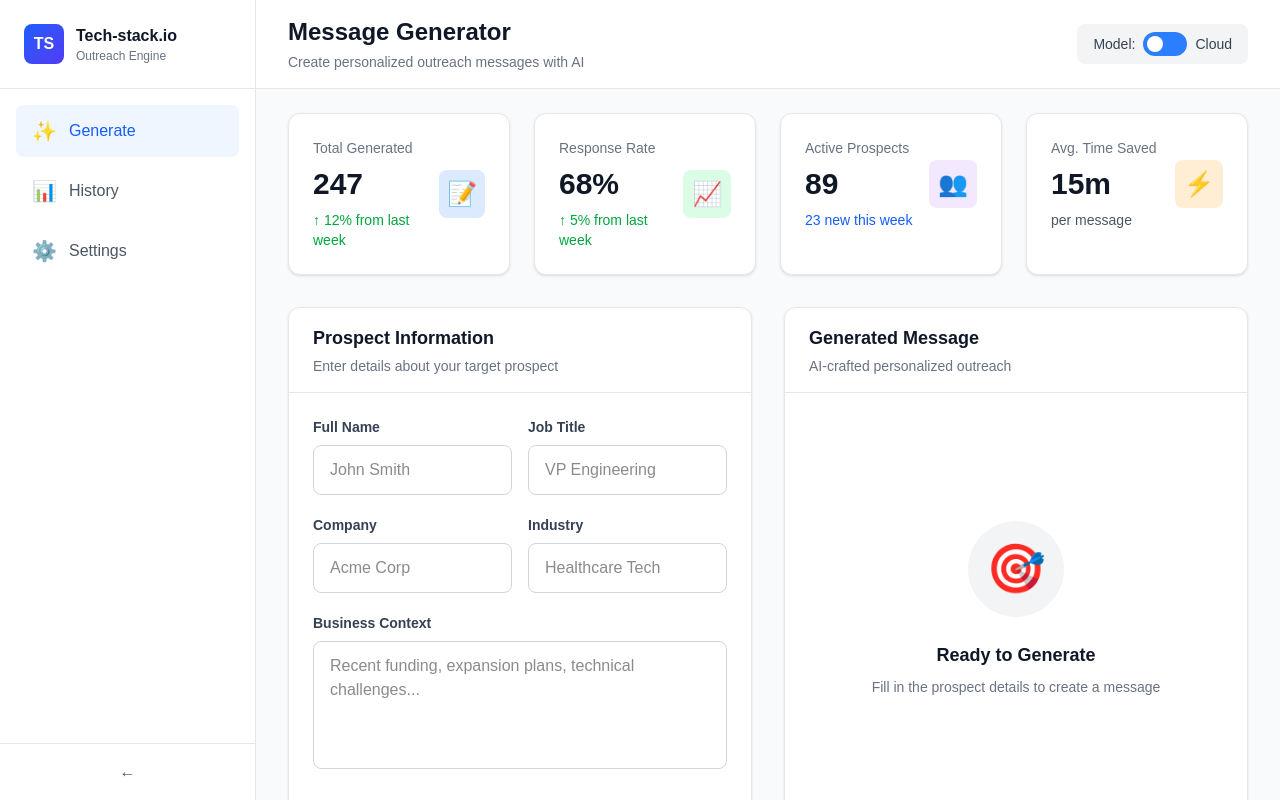
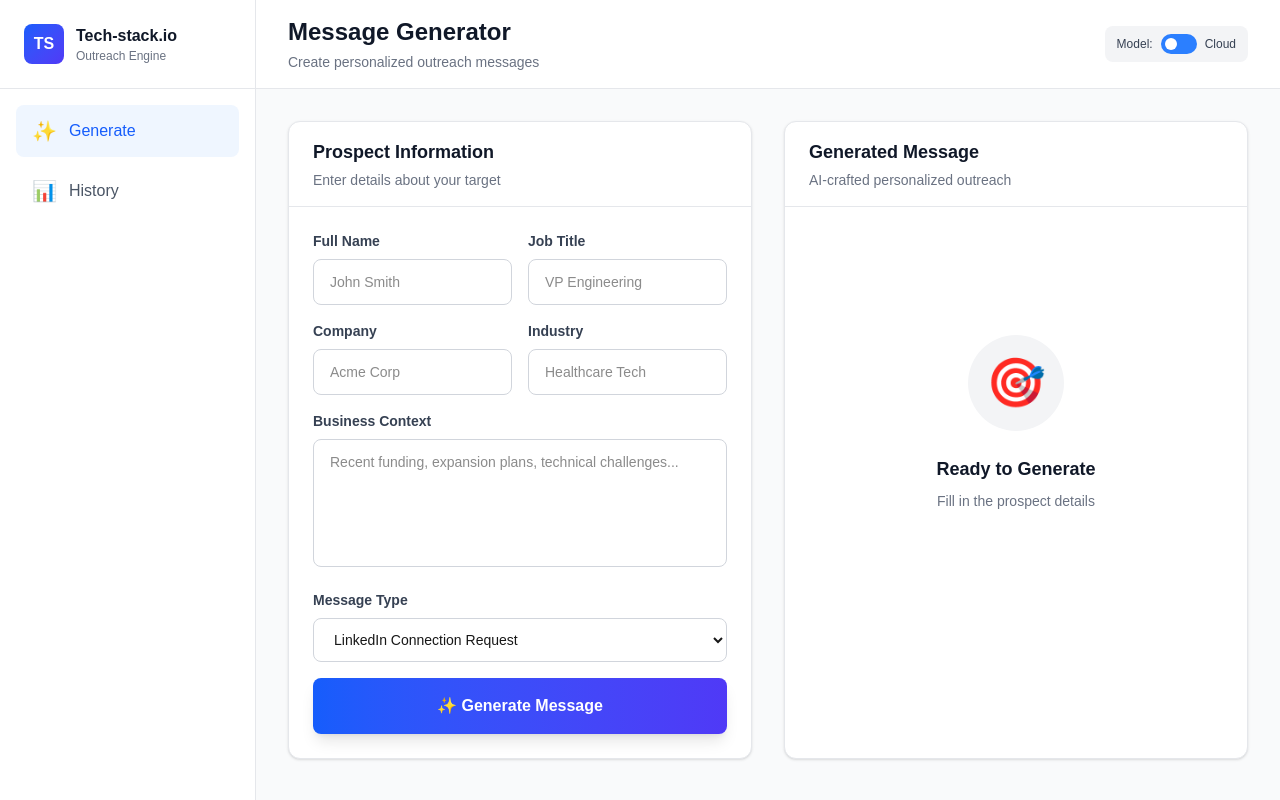
Before and after one commit to mihayzptx/outreach_engine, a Next.js app: page / in a window 1280 px wide. Built offline with nearby package versions, Linux system fonts and the light colour scheme.

Commit message:
Remove dashboard

```diff
--- a/app/page.tsx
+++ b/app/page.tsx
@@ -17,7 +17,7 @@ export default function Home() {
   const [message, setMessage] = useState('')
   const [loading, setLoading] = useState(false)
   const [copied, setCopied] = useState(false)
-  const [sidebarOpen, setSidebarOpen] = useState(true)
+  const [sidebarOpen, setSidebarOpen] = useState(false)
 
   const handleSubmit = async (e: React.FormEvent) => {
     e.preventDefault()
@@ -43,10 +43,17 @@ export default function Home() {
 
   return (
     <div className="flex h-screen bg-gray-50">
+      {/* Mobile Overlay */}
+      {sidebarOpen && (
+        <div
+          className="fixed inset-0 bg-black/50 z-20 lg:hidden"
+          onClick={() => setSidebarOpen(false)}
+        />
+      )}
+
       {/* Sidebar */}
-      <aside className={`${sidebarOpen ? 'w-64' : 'w-20'} bg-white border-r border-gray-200 transition-all duration-300 flex flex-col`}>
-        <div className="p-6 border-b border-gray-200 flex items-center justify-between">
-          {sidebarOpen ? (
+      <aside className={`${sidebarOpen ? 'translate-x-0' : '-translate-x-full'} lg:translate-x-0 fixed lg:static w-64 bg-white border-r border-gray-200 transition-transform duration-300 z-30 h-full flex flex-col`}>
+        <div className="p-6 border-b border-gray-200">
           <div className="flex items-center gap-3">
             <div className="w-10 h-10 bg-gradient-to-br from-blue-600 to-indigo-600 rounded-lg flex items-center justify-center">
               <span className="text-white font-bold">TS</span>
@@ -56,133 +63,77 @@ export default function Home() {
               <p className="text-xs text-gray-500">Outreach Engine</p>
             </div>
           </div>
-          ) : (
-            <div className="w-10 h-10 bg-gradient-to-br from-blue-600 to-indigo-600 rounded-lg flex items-center justify-center mx-auto">
-              <span className="text-white font-bold">TS</span>
-            </div>
-          )}
         </div>
 
         <nav className="flex-1 p-4 space-y-2">
-          <button className="w-full flex items-center gap-3 px-4 py-3 bg-blue-50 text-blue-600 rounded-lg font-medium">
+          <button
+            onClick={() => setSidebarOpen(false)}
+            className="w-full flex items-center gap-3 px-4 py-3 bg-blue-50 text-blue-600 rounded-lg font-medium"
+          >
             <span className="text-xl">✨</span>
-            {sidebarOpen && <span>Generate</span>}
+            <span>Generate</span>
           </button>
-          <Link href="/history" className="w-full flex items-center gap-3 px-4 py-3 text-gray-600 hover:bg-gray-50 rounded-lg font-medium">
+          <Link
+            href="/history"
+            onClick={() => setSidebarOpen(false)}
+            className="w-full flex items-center gap-3 px-4 py-3 text-gray-600 hover:bg-gray-50 rounded-lg font-medium"
+          >
             <span className="text-xl">📊</span>
-            {sidebarOpen && <span>History</span>}
+            <span>History</span>
           </Link>
-          <button className="w-full flex items-center gap-3 px-4 py-3 text-gray-600 hover:bg-gray-50 rounded-lg font-medium">
-            <span className="text-xl">⚙️</span>
-            {sidebarOpen && <span>Settings</span>}
-          </button>
         </nav>
-
-        <button
-          onClick={() => setSidebarOpen(!sidebarOpen)}
-          className="p-4 border-t border-gray-200 text-gray-600 hover:bg-gray-50"
-        >
-          {sidebarOpen ? '←' : '→'}
-        </button>
       </aside>
 
       {/* Main Content */}
-      <main className="flex-1 overflow-auto">
+      <main className="flex-1 overflow-auto w-full">
         {/* Top Bar */}
-        <header className="bg-white border-b border-gray-200 px-8 py-4">
+        <header className="bg-white border-b border-gray-200 px-4 lg:px-8 py-4 sticky top-0 z-10">
           <div className="flex items-center justify-between">
+            <div className="flex items-center gap-3">
+              <button
+                onClick={() => setSidebarOpen(true)}
+                className="lg:hidden p-2 hover:bg-gray-100 rounded-lg"
+              >
+                <svg className="w-6 h-6" fill="none" stroke="currentColor" viewBox="0 0 24 24">
+                  <path strokeLinecap="round" strokeLinejoin="round" strokeWidth={2} d="M4 6h16M4 12h16M4 18h16" />
+                </svg>
+              </button>
               <div>
-              <h1 className="text-2xl font-bold text-gray-900">Message Generator</h1>
-              <p className="text-sm text-gray-500 mt-1">Create personalized outreach messages with AI</p>
+                <h1 className="text-xl lg:text-2xl font-bold text-gray-900">Message Generator</h1>
+                <p className="text-xs lg:text-sm text-gray-500 mt-1 hidden sm:block">Create personalized outreach messages</p>
               </div>
-            <div className="flex items-center gap-4">
-              <div className="flex items-center gap-2 bg-gray-100 px-4 py-2 rounded-lg">
-                <span className="text-sm font-medium text-gray-700">Model:</span>
+            </div>
+            <div className="flex items-center gap-2 bg-gray-100 px-3 py-2 rounded-lg">
+              <span className="text-xs font-medium text-gray-700 hidden sm:inline">Model:</span>
               <button
                 onClick={() => setUseLocal(!useLocal)}
-                  className={`relative inline-flex h-6 w-11 items-center rounded-full transition ${useLocal ? 'bg-green-500' : 'bg-blue-500'}`}
+                className={`relative inline-flex h-5 w-9 items-center rounded-full transition ${useLocal ? 'bg-green-500' : 'bg-blue-500'}`}
               >
-                  <span className={`inline-block h-4 w-4 transform rounded-full bg-white transition ${useLocal ? 'translate-x-6' : 'translate-x-1'}`} />
+                <span className={`inline-block h-3 w-3 transform rounded-full bg-white transition ${useLocal ? 'translate-x-5' : 'translate-x-1'}`} />
               </button>
-                <span className="text-sm font-medium text-gray-700">{useLocal ? 'Local' : 'Cloud'}</span>
-              </div>
+              <span className="text-xs font-medium text-gray-700">{useLocal ? 'Local' : 'Cloud'}</span>
             </div>
           </div>
         </header>
 
-        {/* Stats Cards */}
-        <div className="px-8 py-6">
-          <div className="grid grid-cols-1 md:grid-cols-4 gap-6 mb-8">
-            <div className="bg-white rounded-xl p-6 border border-gray-200 shadow-sm">
-              <div className="flex items-center justify-between">
-                <div>
-                  <p className="text-sm text-gray-500 font-medium">Total Generated</p>
-                  <p className="text-3xl font-bold text-gray-900 mt-2">247</p>
-                  <p className="text-sm text-green-600 mt-2">↑ 12% from last week</p>
-                </div>
-                <div className="w-12 h-12 bg-blue-100 rounded-lg flex items-center justify-center">
-                  <span className="text-2xl">📝</span>
-                </div>
-              </div>
+        {/* Content */}
+        <div className="p-4 lg:p-8">
+          <div className="grid grid-cols-1 lg:grid-cols-2 gap-4 lg:gap-8 max-w-7xl mx-auto">
+            {/* Input Form */}
+            <div className="bg-white rounded-xl border border-gray-200 shadow-sm">
+              <div className="border-b border-gray-200 px-4 lg:px-6 py-4">
+                <h3 className="text-lg font-bold text-gray-900">Prospect Information</h3>
+                <p className="text-sm text-gray-500 mt-1">Enter details about your target</p>
               </div>
 
-            <div className="bg-white rounded-xl p-6 border border-gray-200 shadow-sm">
-              <div className="flex items-center justify-between">
-                <div>
-                  <p className="text-sm text-gray-500 font-medium">Response Rate</p>
-                  <p className="text-3xl font-bold text-gray-900 mt-2">68%</p>
-                  <p className="text-sm text-green-600 mt-2">↑ 5% from last week</p>
-                </div>
-                <div className="w-12 h-12 bg-green-100 rounded-lg flex items-center justify-center">
-                  <span className="text-2xl">📈</span>
-                </div>
-              </div>
-            </div>
-
-            <div className="bg-white rounded-xl p-6 border border-gray-200 shadow-sm">
-              <div className="flex items-center justify-between">
-                <div>
-                  <p className="text-sm text-gray-500 font-medium">Active Prospects</p>
-                  <p className="text-3xl font-bold text-gray-900 mt-2">89</p>
-                  <p className="text-sm text-blue-600 mt-2">23 new this week</p>
-                </div>
-                <div className="w-12 h-12 bg-purple-100 rounded-lg flex items-center justify-center">
-                  <span className="text-2xl">👥</span>
-                </div>
-              </div>
-            </div>
-
-            <div className="bg-white rounded-xl p-6 border border-gray-200 shadow-sm">
-              <div className="flex items-center justify-between">
-                <div>
-                  <p className="text-sm text-gray-500 font-medium">Avg. Time Saved</p>
-                  <p className="text-3xl font-bold text-gray-900 mt-2">15m</p>
-                  <p className="text-sm text-gray-600 mt-2">per message</p>
-                </div>
-                <div className="w-12 h-12 bg-orange-100 rounded-lg flex items-center justify-center">
-                  <span className="text-2xl">⚡</span>
-                </div>
-              </div>
-            </div>
-          </div>
-
-          {/* Main Grid */}
-          <div className="grid grid-cols-1 lg:grid-cols-2 gap-8">
-            {/* Input Form */}
-            <div className="bg-white rounded-xl border border-gray-200 shadow-sm">
-              <div className="border-b border-gray-200 px-6 py-4">
-                <h3 className="text-lg font-bold text-gray-900">Prospect Information</h3>
-                <p className="text-sm text-gray-500 mt-1">Enter details about your target prospect</p>
-              </div>
-
-              <form onSubmit={handleSubmit} className="p-6 space-y-5">
-                <div className="grid grid-cols-2 gap-4">
+              <form onSubmit={handleSubmit} className="p-4 lg:p-6 space-y-4">
+                <div className="grid grid-cols-1 sm:grid-cols-2 gap-4">
                   <div>
                     <label className="block text-sm font-semibold text-gray-700 mb-2">Full Name</label>
                     <input
                       type="text"
                       placeholder="John Smith"
-                      className="w-full px-4 py-3 border border-gray-300 rounded-lg focus:ring-2 focus:ring-blue-500 focus:border-transparent"
+                      className="w-full px-4 py-3 border border-gray-300 rounded-lg focus:ring-2 focus:ring-blue-500 focus:border-transparent text-sm"
                       value={formData.prospectName}
                       onChange={(e) => setFormData({...formData, prospectName: e.target.value})}
                       required
@@ -194,7 +145,7 @@ export default function Home() {
                     <input
                       type="text"
                       placeholder="VP Engineering"
-                      className="w-full px-4 py-3 border border-gray-300 rounded-lg focus:ring-2 focus:ring-blue-500 focus:border-transparent"
+                      className="w-full px-4 py-3 border border-gray-300 rounded-lg focus:ring-2 focus:ring-blue-500 focus:border-transparent text-sm"
                       value={formData.prospectTitle}
                       onChange={(e) => setFormData({...formData, prospectTitle: e.target.value})}
                       required
@@ -202,13 +153,13 @@ export default function Home() {
                   </div>
                 </div>
 
-                <div className="grid grid-cols-2 gap-4">
+                <div className="grid grid-cols-1 sm:grid-cols-2 gap-4">
                   <div>
                     <label className="block text-sm font-semibold text-gray-700 mb-2">Company</label>
                     <input
                       type="text"
                       placeholder="Acme Corp"
-                      className="w-full px-4 py-3 border border-gray-300 rounded-lg focus:ring-2 focus:ring-blue-500 focus:border-transparent"
+                      className="w-full px-4 py-3 border border-gray-300 rounded-lg focus:ring-2 focus:ring-blue-500 focus:border-transparent text-sm"
                       value={formData.company}
                       onChange={(e) => setFormData({...formData, company: e.target.value})}
                       required
@@ -220,7 +171,7 @@ export default function Home() {
                     <input
                       type="text"
                       placeholder="Healthcare Tech"
-                      className="w-full px-4 py-3 border border-gray-300 rounded-lg focus:ring-2 focus:ring-blue-500 focus:border-transparent"
+                      className="w-full px-4 py-3 border border-gray-300 rounded-lg focus:ring-2 focus:ring-blue-500 focus:border-transparent text-sm"
                       value={formData.industry}
                       onChange={(e) => setFormData({...formData, industry: e.target.value})}
                       required
@@ -232,7 +183,7 @@ export default function Home() {
                   <label className="block text-sm font-semibold text-gray-700 mb-2">Business Context</label>
                   <textarea
                     placeholder="Recent funding, expansion plans, technical challenges..."
-                    className="w-full px-4 py-3 border border-gray-300 rounded-lg h-32 focus:ring-2 focus:ring-blue-500 focus:border-transparent resize-none"
+                    className="w-full px-4 py-3 border border-gray-300 rounded-lg h-24 lg:h-32 focus:ring-2 focus:ring-blue-500 focus:border-transparent resize-none text-sm"
                     value={formData.context}
                     onChange={(e) => setFormData({...formData, context: e.target.value})}
                     required
@@ -242,7 +193,7 @@ export default function Home() {
                 <div>
                   <label className="block text-sm font-semibold text-gray-700 mb-2">Message Type</label>
                   <select
-                    className="w-full px-4 py-3 border border-gray-300 rounded-lg focus:ring-2 focus:ring-blue-500 focus:border-transparent"
+                    className="w-full px-4 py-3 border border-gray-300 rounded-lg focus:ring-2 focus:ring-blue-500 focus:border-transparent text-sm"
                     value={formData.messageType}
                     onChange={(e) => setFormData({...formData, messageType: e.target.value})}
                   >
@@ -256,7 +207,7 @@ export default function Home() {
                 <button
                   type="submit"
                   disabled={loading}
-                  className="w-full bg-gradient-to-r from-blue-600 to-indigo-600 text-white py-4 rounded-lg font-bold hover:from-blue-700 hover:to-indigo-700 disabled:from-gray-400 disabled:to-gray-400 transition-all shadow-lg"
+                  className="w-full bg-gradient-to-r from-blue-600 to-indigo-600 text-white py-3 lg:py-4 rounded-lg font-bold hover:from-blue-700 hover:to-indigo-700 disabled:from-gray-400 disabled:to-gray-400 transition-all shadow-lg text-sm lg:text-base"
                 >
                   {loading ? 'Generating...' : '✨ Generate Message'}
                 </button>
@@ -265,66 +216,51 @@ export default function Home() {
 
             {/* Output */}
             <div className="bg-white rounded-xl border border-gray-200 shadow-sm">
-              <div className="border-b border-gray-200 px-6 py-4">
+              <div className="border-b border-gray-200 px-4 lg:px-6 py-4">
                 <h3 className="text-lg font-bold text-gray-900">Generated Message</h3>
                 <p className="text-sm text-gray-500 mt-1">AI-crafted personalized outreach</p>
               </div>
 
-              <div className="p-6">
+              <div className="p-4 lg:p-6">
                 {!message && !loading ? (
-                  <div className="flex flex-col items-center justify-center h-96 text-center">
-                    <div className="w-24 h-24 bg-gray-100 rounded-full flex items-center justify-center mb-6">
-                      <span className="text-5xl">🎯</span>
+                  <div className="flex flex-col items-center justify-center h-64 lg:h-96 text-center">
+                    <div className="w-16 h-16 lg:w-24 lg:h-24 bg-gray-100 rounded-full flex items-center justify-center mb-4 lg:mb-6">
+                      <span className="text-3xl lg:text-5xl">🎯</span>
                     </div>
-                    <p className="text-gray-900 text-lg font-semibold mb-2">Ready to Generate</p>
-                    <p className="text-gray-500 text-sm">Fill in the prospect details to create a message</p>
+                    <p className="text-gray-900 text-base lg:text-lg font-semibold mb-2">Ready to Generate</p>
+                    <p className="text-gray-500 text-xs lg:text-sm">Fill in the prospect details</p>
                   </div>
                 ) : loading ? (
-                  <div className="flex flex-col items-center justify-center h-96">
-                    <div className="relative w-16 h-16">
+                  <div className="flex flex-col items-center justify-center h-64 lg:h-96">
+                    <div className="relative w-12 h-12 lg:w-16 lg:h-16">
                       <div className="absolute inset-0 border-4 border-blue-100 rounded-full"></div>
                       <div className="absolute inset-0 border-4 border-blue-600 rounded-full border-t-transparent animate-spin"></div>
                     </div>
-                    <p className="text-gray-900 text-lg font-semibold mt-6">Generating message...</p>
+                    <p className="text-gray-900 text-base lg:text-lg font-semibold mt-4 lg:mt-6">Generating...</p>
                   </div>
                 ) : (
                   <div className="space-y-4">
-                    <div className="bg-blue-50 border-l-4 border-blue-600 rounded-lg p-6">
-                      <p className="text-gray-800 leading-relaxed whitespace-pre-wrap">{message}</p>
+                    <div className="bg-blue-50 border-l-4 border-blue-600 rounded-lg p-4 lg:p-6">
+                      <p className="text-gray-800 leading-relaxed whitespace-pre-wrap text-sm lg:text-base">{message}</p>
                     </div>
 
-                    <div className="flex gap-3">
+                    <div className="flex gap-2 lg:gap-3">
                       <button
                         onClick={handleCopy}
-                        className={`flex-1 py-3 rounded-lg font-semibold transition-all ${
+                        className={`flex-1 py-3 rounded-lg font-semibold transition-all text-sm lg:text-base ${
                           copied
                             ? 'bg-green-500 text-white'
                             : 'bg-blue-600 text-white hover:bg-blue-700'
                         }`}
                       >
-                        {copied ? '✓ Copied!' : '📋 Copy Message'}
+                        {copied ? '✓ Copied!' : '📋 Copy'}
                       </button>
                       <button
                         onClick={() => setMessage('')}
-                        className="px-6 py-3 bg-gray-100 text-gray-700 rounded-lg hover:bg-gray-200 font-semibold transition"
+                        className="px-4 lg:px-6 py-3 bg-gray-100 text-gray-700 rounded-lg hover:bg-gray-200 font-semibold transition text-sm lg:text-base"
                       >
                         Clear
                       </button>
-                    </div>
-
-                    <div className="pt-4 border-t border-gray-200">
-                      <p className="text-sm text-gray-500 mb-3 font-semibold">Quick Actions</p>
-                      <div className="flex gap-2">
-                        <button className="px-4 py-2 bg-white border border-gray-300 rounded-lg text-sm hover:bg-gray-50 transition">
-                          📧 Send via Email
-                        </button>
-                        <button className="px-4 py-2 bg-white border border-gray-300 rounded-lg text-sm hover:bg-gray-50 transition">
-                          💼 Post to LinkedIn
-                        </button>
-                        <button className="px-4 py-2 bg-white border border-gray-300 rounded-lg text-sm hover:bg-gray-50 transition">
-                          💾 Save to CRM
-                        </button>
-                      </div>
                     </div>
                   </div>
                 )}
```
Lines whose indentation alone changed are shown as unchanged.
